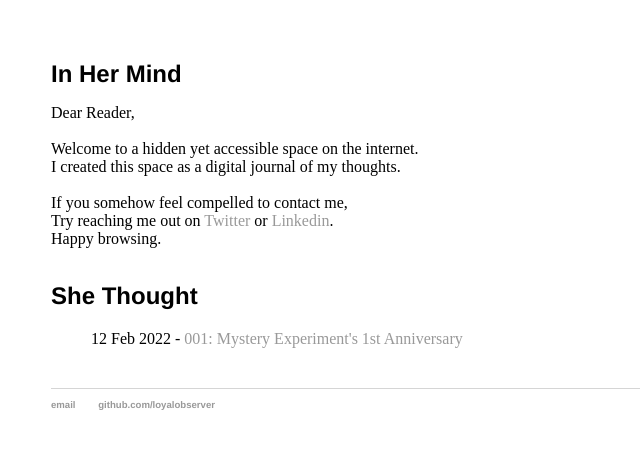
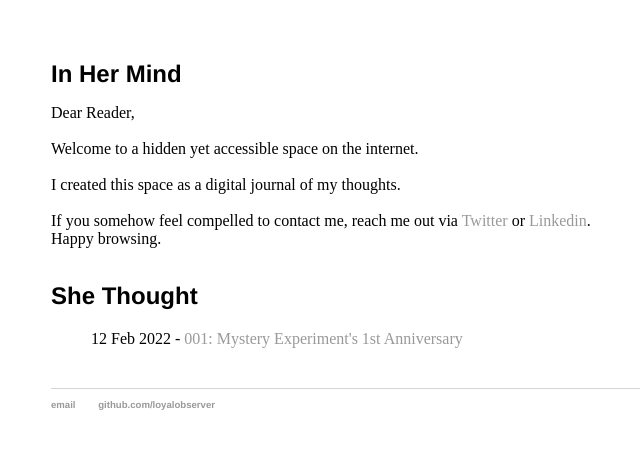
Before and after one commit to loyalobserver/loyalobserver, a Jekyll site: the page built from index.html, in a window 1280 px wide. Shown: the top 449 px of the page, without its empty margins (141-781 px from the left). Built offline with Jekyll 4.4.1, drawn with Linux system fonts in a browser that asks for light colours.

Commit message:
Update index.html

```diff
--- a/index.html
+++ b/index.html
@@ -10,10 +10,10 @@
 	Dear Reader, <br>
 	<br>
 	Welcome to a hidden yet accessible space on the internet. <br>
+	<br>
 	I created this space as a digital journal of my thoughts. <br>
 	<br>
-	If you somehow feel compelled to contact me, <br>
-	Try reaching me out on <a href="https://twitter.com/annabellewenas">Twitter</a> or <a href="https://github.com/loyalobserver">Linkedin</a>.<br>
+	If you somehow feel compelled to contact me, reach me out via <a href="https://twitter.com/annabellewenas">Twitter</a> or <a href="https://github.com/loyalobserver">Linkedin</a>.<br>
 	Happy browsing. <br>
 	<br>
 
```
